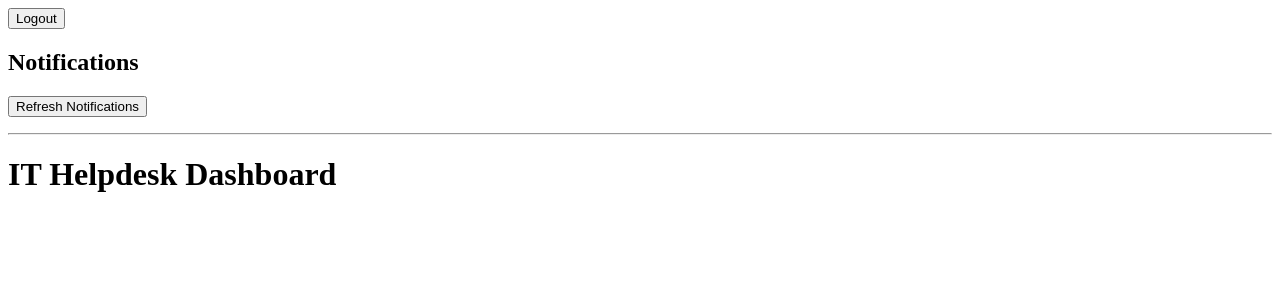
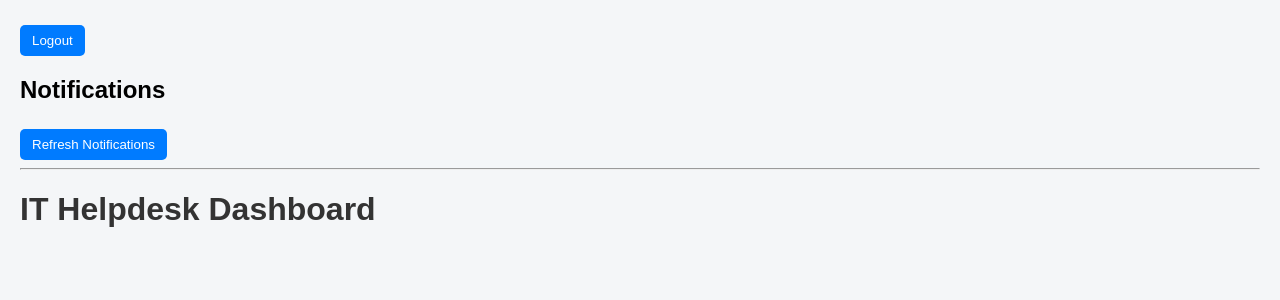
Before and after one commit to sumugowd/IT-HELPDESK-SYSTEM, a Flask app: template app/templates/index.html in a window 1280 px wide. Shown: the top 300 px of the page. Run offline with Flask 3, Linux system fonts and the light colour scheme; the template is opened without the code that fills it: most values are stand-ins (such as "Sample title", 1, 10 or a date in 2020).

Commit message:
Improved UI with CSS, cards, and better notification

```diff
--- /dev/null
+++ b/app/static/style.css
@@ -0,0 +1,54 @@
+body{
+    font-family: Arial, sans-serif;
+    background-color: #f4f6f8;
+    margin: 0;
+    padding: 20px;
+}
+
+h1{
+    color: #333;
+}
+
+.container{
+    max-width: 900px;
+    margin: auto;
+}
+
+.card{
+    background: white;
+    padding: 15px;
+    margin: 10px 0;
+    border-radius: 8px;
+    box-shadow: 0 2px 5px rgba(0,0,0,0.1);
+}
+
+button{
+    padding: 8px 12px;
+    margin-top: 5px;
+    border: none;
+    border-radius: 5px;
+    background-color: #007bff;
+    color: white;
+    cursor: pointer;
+}
+
+button:hover{
+    background-color: #0056b3;
+}
+
+input, textarea, select{
+    width: 100%;
+    padding: 8px;
+    margin: 5px 0;
+}
+
+.section{
+    margin-top: 30px;
+}
+
+.notification{
+    background: #fff3cd;
+    padding: 10px;
+    margin: 5px 0;
+    border-left: 5px solid #ffc107;
+}
--- a/app/templates/index.html
+++ b/app/templates/index.html
@@ -2,19 +2,21 @@
 <html>
     <head>
         <title>Dashboard</title>
+        <link rel="stylesheet" href="/static/style.css">
     </head>
     <body>
 
         <button onclick="logout()">Logout</button>
         <h2>Notifications</h2>
         <button onclick="loadNotifications()">Refresh Notifications</button>
-        <ul id="notifications"></ul>
+        <div id="notifications"></div>
 
         <hr>
 
         <h1>IT Helpdesk Dashboard</h1>
 
         <!-- STAFF UI-->
+         <div class="container">
          <div id="staff-section" style="display: none;">
             <h2>Create Ticket</h2>
 
@@ -32,8 +34,10 @@
 
             <ul id = "tickets"></ul>
         </div>
+        </div>
 
         <!-- TECHNICIAN UI-->
+         <div class="container">
          <div id="tech-section" style="display: none;">
             <h2>Open Tickets</h2>
             <button onclick="loadOpenTickets()">Refresh</button>
@@ -42,6 +46,7 @@
             <h2>My Assigned Tickets</h2>
             <button onclick="loadAssigned()">Refresh</button>
             <ul id="assignedTickets"></ul>
+         </div>
          </div>
 
         <script>
@@ -80,8 +85,14 @@
                 list.innerHTML = '';
 
                 data.forEach(t =>{
-                    const li = document.createElement('li');
-                    li.innerText = `${t.title} - ${t.status} - Tech: ${t.technician_name || "Not assigned"}`;
+                    const div = document.createElement('div');
+                    div.className = "card";
+                    div.innerHTML = `
+                        <strong>${t.title}</strong><br>
+                        Status: ${t.status}<br>
+                        Location: ${t.location}<br>
+                        Technician: ${t.technician_name || "Not assigned"}
+                        `;
 
                     // Close button
                     if(t.status === "Resolved"){
@@ -90,7 +101,7 @@
                         btn.onclick = () => updateStatus(t.id, "Closed");
                         li.appendChild(btn);
                     }
-                    list.appendChild(li);
+                    list.appendChild(div);
                 });
             }
 
@@ -104,15 +115,21 @@
                 list.innerHTML = '';
 
                 data.forEach(t =>{
-                    const li = document.createElement('li');
-                    li.innerText = `${t.title} (${t.location})`;
+                    const div = document.createElement('div');
+                    div.className = "card";
+
+                    div.innerHTML = `
+                        <strong>${t.title}</strong><br>
+                        Location: ${t.location}<br>
+                        Issue: ${t.issue_type}
+                        `;
 
                     const btn = document.createElement('button');
                     btn.innerText = "Pick";
                     btn.onclick = () => pickTicket(t.id);
 
-                    li.appendChild(btn);
-                    list.appendChild(li);
+                    div.appendChild(btn);
+                    list.appendChild(div);
                 });
             }
 
@@ -166,12 +183,16 @@
             // Load Notifications
             async function loadNotifications() {
                 const res = await fetch('/notifications');
+                const data = await res.json();
+
+                const container = document.getElementById('notifications');
                 list.innerHTML = '';
 
                 data.forEach(n => {
-                    const li = document.createElement('li');
-                    li.innerText = n.message;
-                    list.appendChild(li);
+                    const div = document.createElement('div');
+                    div.className = "notification";
+                    div.innerText = n.message;
+                    div.appendChild(div);
                 });
             }
 
@@ -180,6 +201,8 @@
                 await fetch('logout');
                 window.location.href = "/auth";
             }
+
+            loadNotifications();
         </script>
 
     </body>
```
